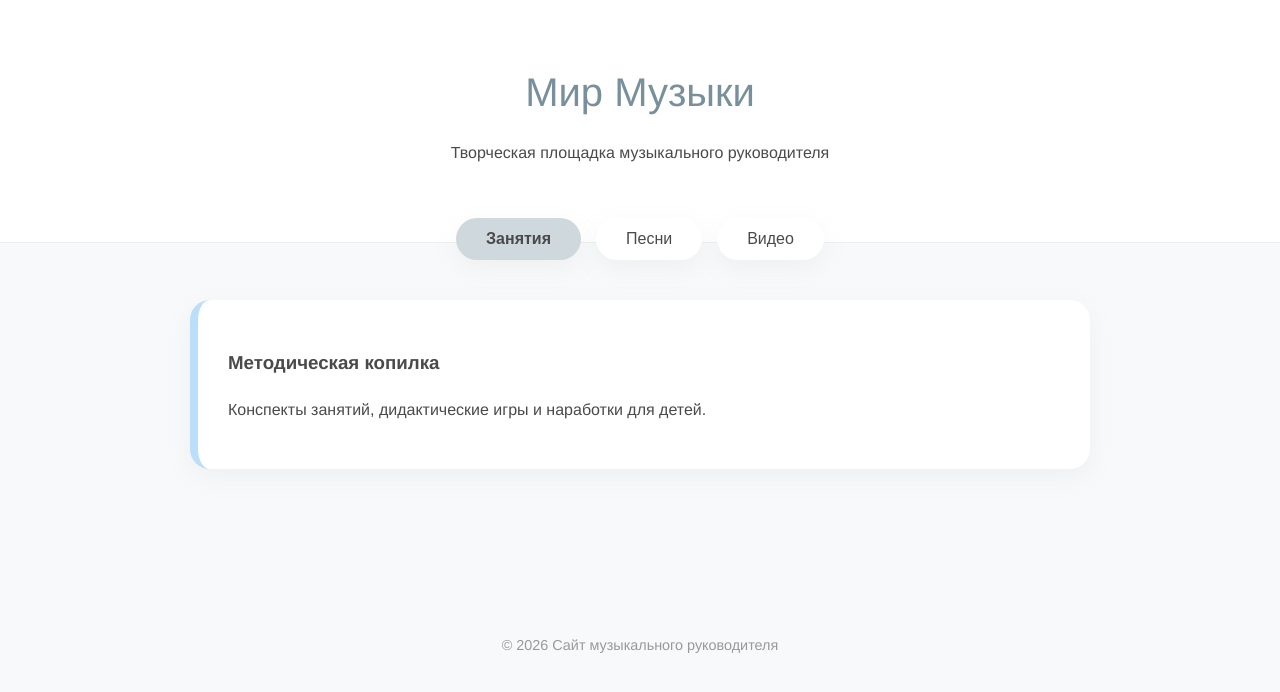
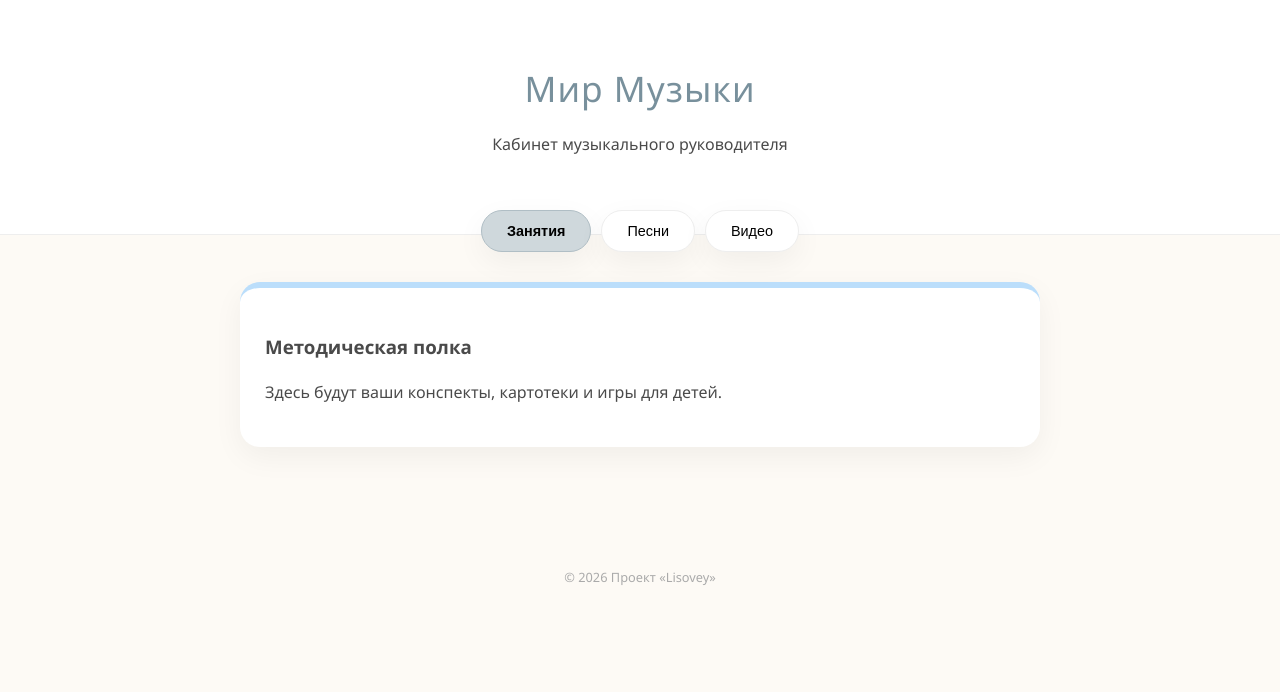
Before and after one commit to lubamuzruc-png/muzruc, a plain HTML site: page index.html in a window 1280 px wide. Both pictures are taken after a click on the button "Занятия". Drawn offline with Linux system fonts and the light colour scheme.

Commit message:
Update index.html

```diff
--- a/index.html
+++ b/index.html
@@ -6,17 +6,17 @@
     <title>Мир Музыки</title>
     <style>
         :root {
-            --bg: #f8f9fa;
+            --bg: #fdfaf5;
             --accent-pink: #fce4ec;
             --accent-blue: #e3f2fd;
             --accent-green: #f1f8e9;
             --text: #4a4a4a;
             --white: #ffffff;
-            --shadow: rgba(149, 157, 165, 0.1) 0px 8px 24px;
+            --shadow: 0 10px 30px rgba(0,0,0,0.05);
         }
 
         body {
-            font-family: 'Helvetica Neue', Arial, sans-serif;
+            font-family: 'Segoe UI', Tahoma, Geneva, Verdana, sans-serif;
             background-color: var(--bg);
             color: var(--text);
             margin: 0;
@@ -34,15 +34,17 @@
         header h1 {
             margin: 0;
             font-weight: 300;
-            font-size: 2.5rem;
+            font-size: 2.2rem;
             color: #78909c;
+            letter-spacing: 1px;
         }
 
+        /* Кнопки переключения */
         .tabs {
             display: flex;
             justify-content: center;
-            gap: 15px;
-            margin: -25px 0 40px 0;
+            gap: 10px;
+            margin: -25px 0 30px 0;
             position: sticky;
             top: 20px;
             z-index: 100;
@@ -50,30 +52,30 @@
 
         .tab-btn {
             background: var(--white);
-            border: none;
-            padding: 12px 30px;
+            border: 1px solid #eee;
+            padding: 12px 25px;
             border-radius: 50px;
             cursor: pointer;
-            font-size: 1rem;
+            font-size: 0.9rem;
             box-shadow: var(--shadow);
-            transition: all 0.3s ease;
-            color: var(--text);
+            transition: 0.3s;
         }
 
         .tab-btn.active {
             background-color: #cfd8dc;
-            font-weight: 600;
+            font-weight: bold;
+            border-color: #b0bec5;
         }
 
         .main-container {
-            max-width: 900px;
+            max-width: 800px;
             margin: 0 auto;
-            padding: 0 20px 100px;
+            padding: 0 20px 80px;
         }
 
         .content-item {
             display: none;
-            animation: slideUp 0.4s ease-out;
+            animation: fadeIn 0.5s ease;
         }
 
         .content-item.active {
@@ -83,33 +85,40 @@
         .card {
             background: var(--white);
             border-radius: 20px;
-            padding: 30px;
-            margin-bottom: 25px;
+            padding: 25px;
+            margin-bottom: 20px;
             box-shadow: var(--shadow);
-            border-left: 8px solid transparent;
+            border-top: 6px solid transparent;
         }
 
-        #lessons .card { border-left-color: #bbdefb; }
-        #songs .card { border-left-color: #f8bbd0; }
-        #video .card { border-left-color: #c8e6c9; }
+        #lessons .card { border-top-color: #bbdefb; }
+        #songs .card { border-top-color: #f8bbd0; }
+        #video .card { border-top-color: #c8e6c9; }
+
+        /* Стиль плеера */
+        .video-wrapper {
+            background: #000;
+            border-radius: 15px;
+            overflow: hidden;
+            margin-top: 15px;
+            line-height: 0;
+        }
 
         video {
             width: 100%;
-            border-radius: 12px;
-            margin-top: 15px;
-            background: #000;
+            display: block;
         }
 
-        @keyframes slideUp {
-            from { opacity: 0; transform: translateY(20px); }
+        @keyframes fadeIn {
+            from { opacity: 0; transform: translateY(10px); }
             to { opacity: 1; transform: translateY(0); }
         }
 
         footer {
             text-align: center;
-            padding: 40px;
-            font-size: 0.9rem;
-            color: #999;
+            padding: 20px;
+            font-size: 0.8rem;
+            color: #aaa;
         }
     </style>
 </head>
@@ -117,60 +126,70 @@
 
 <header>
     <h1>Мир Музыки</h1>
-    <p>Творческая площадка музыкального руководителя</p>
+    <p>Кабинет музыкального руководителя</p>
 </header>
 
-<div class="tabs">
-    <button id="btn-lessons" class="tab-btn active" onclick="openTab('lessons')">Занятия</button>
-    <button id="btn-songs" class="tab-btn" onclick="openTab('songs')">Песни</button>
-    <button id="btn-video" class="tab-btn" onclick="openTab('video')">Видео</button>
-</div>
+<nav class="tabs">
+    <button class="tab-btn active" onclick="openTab(event, 'lessons')">Занятия</button>
+    <button class="tab-btn" onclick="openTab(event, 'songs')">Песни</button>
+    <button class="tab-btn" onclick="openTab(event, 'video')">Видео</button>
+</nav>
 
 <main class="main-container">
 
     <div id="lessons" class="content-item active">
         <div class="card">
-            <h3>Методическая копилка</h3>
-            <p>Конспекты занятий, дидактические игры и наработки для детей.</p>
+            <h3>Методическая полка</h3>
+            <p>Здесь будут ваши конспекты, картотеки и игры для детей.</p>
         </div>
     </div>
 
     <div id="songs" class="content-item">
         <div class="card">
-            <h3>Репертуар</h3>
-            <p>Тексты и ноты любимых песен.</p>
+            <h3>Песенный репертуар</h3>
+            <p>Тексты, ноты и ссылки на аудиофайлы.</p>
         </div>
     </div>
 
     <div id="video" class="content-item">
         <div class="card">
-            <h3>Видеовизитка / Занятие</h3>
-            <video controls>
-                <source src="https://raw.githubusercontent.com/lubamuzruc-png/muzruc/main/v1" type="video/mp4">
-                Ваш браузер не поддерживает видео.
-            </video>
+            <h3>Видеоматериалы</h3>
+            <p>Если видео не отображается, попробуйте обновить страницу (Ctrl+F5).</p>
+
+            <div class="video-wrapper">
+                <video controls playsinline preload="metadata">
+                    <source src="v1.mp4" type="video/mp4">
+                    <source src="https://raw.githubusercontent.com/lubamuzruc-png/muzruc/main/v1.mp4" type="video/mp4">
+                    <source src="https://raw.githubusercontent.com/lubamuzruc-png/muzruc/main/v1" type="video/mp4">
+                    Ваш браузер не поддерживает встроенные видео.
+                </video>
+            </div>
+
+            <p style="text-align: center; margin-top: 15px;">
+                <a href="https://raw.githubusercontent.com/lubamuzruc-png/muzruc/main/v1.mp4" target="_blank" style="color: #78909c; font-size: 0.8rem;">Открыть видео в новом окне</a>
+            </p>
         </div>
     </div>
 
 </main>
 
 <footer>
-    &copy; 2026 Сайт музыкального руководителя
+    &copy; 2026 Проект «Lisovey»
 </footer>
 
 <script>
-    function openTab(tabId) {
+    function openTab(evt, tabId) {
+        // Скрываем все вкладки
         const contents = document.querySelectorAll('.content-item');
+        contents.forEach(content => content.style.display = 'none');
+
+        // Убираем активный класс у кнопок
         const buttons = document.querySelectorAll('.tab-btn');
-
-        contents.forEach(content => content.classList.remove('active'));
         buttons.forEach(btn => btn.classList.remove('active'));
 
-        document.getElementById(tabId).classList.add('active');
-        // Добавляем активный класс нажатой кнопке
-        if(tabId === 'lessons') document.getElementById('btn-lessons').classList.add('active');
-        if(tabId === 'songs') document.getElementById('btn-songs').classList.add('active');
-        if(tabId === 'video') document.getElementById('btn-video').classList.add('active');
+        // Показываем нужную и подсвечиваем кнопку
+        document.getElementById(tabId).style.display = 'block';
+        evt.currentTarget.classList.add('active');
     }
 </script>
 
```
